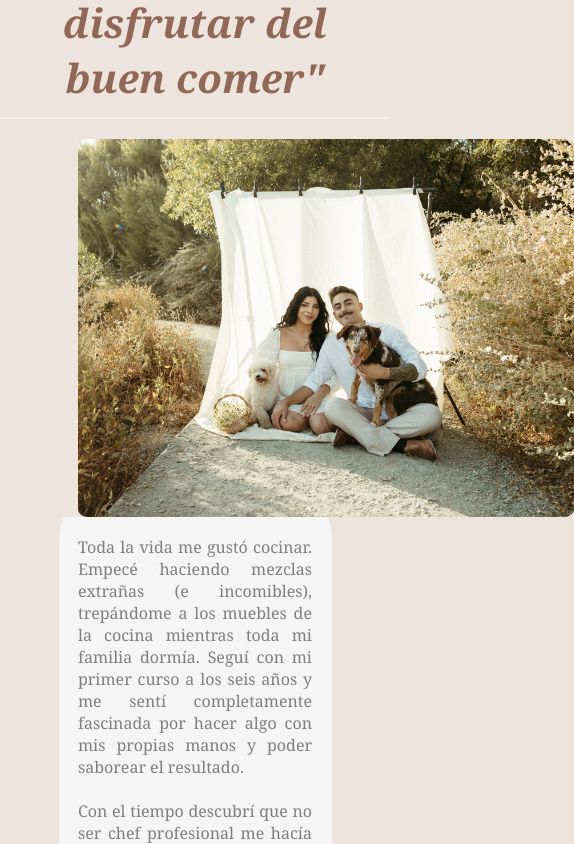
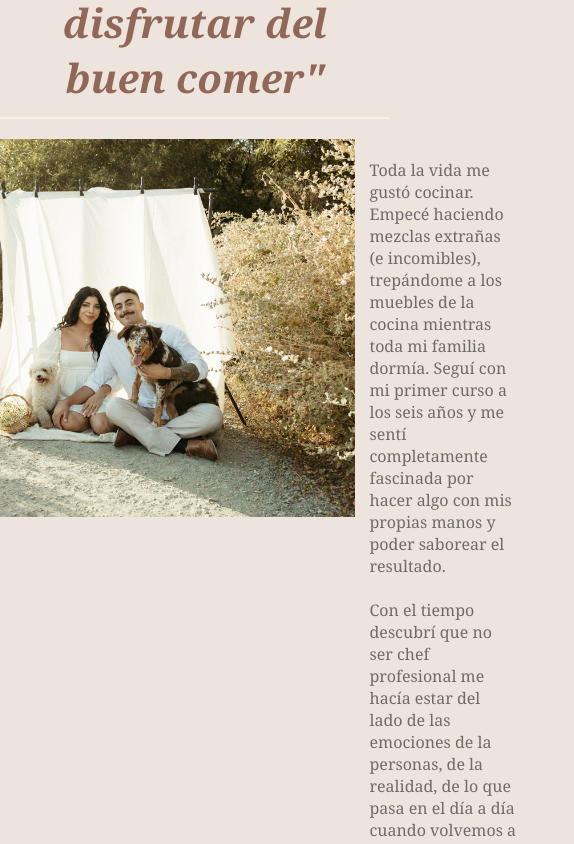
Before and after one commit to ElianaArias/Curso58, a plain HTML site: page pages/sobrealexa.html in a window 390 px wide. Shown: the part 600-1444 px from the top of the page, 574 px wide, since content can reach past the window. Drawn offline with nearby package versions, Linux system fonts and the light colour scheme; files whose address does not match are found by name.

Commit message:
responsive

```diff
--- a/css/style.css
+++ b/css/style.css
@@ -185,21 +185,7 @@ hr {
     margin-top: 5%;
 }
 
-#section1 img {
-    border-radius: 2%;
-    margin-left: 20%;
-    margin-right: 5%;
-}
 
-#section1 p {
-    margin-left: 15%;
-    margin-right: 15%;
-    padding: 5%;
-    text-align: justify;
-    color: rgb(129, 126, 126);
-    background-color: whitesmoke;
-    border-radius: 2%;
-}
 
 /*---------------------------------------------cajitas menu recetas--------------*/
 .content-container {
@@ -434,28 +420,6 @@ hr {
         width: fit-content;
         border-radius: 3%;
     }
-    #section1 {
-        display: flex;
-        flex-direction: column;
-        justify-content: center;
-        margin-top: 5%;
-    }
-
-    #section1 img {
-        border-radius: 2%;
-        display: flex;
-        flex-direction: column;
-        justify-content: center;
-    }
-
-    #section1 p {
-        display: flex;
-        flex-direction: column;
-        justify-content: center;
-        color: rgb(129, 126, 126);
-        background-color: whitesmoke;
-        border-radius: 2%;
-    }
 }
 
 @media(min-width: 480px) {
@@ -469,6 +433,17 @@ hr {
     .contactot {
         width: 400px;
     }
+    #section1 {
+        display: flex;
+        flex-direction: center;
+        justify-content: center;
+        align-items: center;
+    }
+    #section1 p{
+        background-color: whitesmoke;
+        width: 400px;
+    }
+
 }
 
 @media (min-width:600px) {}
@@ -501,6 +476,16 @@ hr {
     }
 
     .piecopy {
+        margin-left: 80px;
+    }
+    #section1 {
+        display: flex;
+        flex-direction: row-reverse;
+        align-items: cflex-start;
+        margin-top: 30px;
+    }
+    #section1 p{
+        background-color: whitesmoke;
         margin-left: 80px;
     }
 }
```
